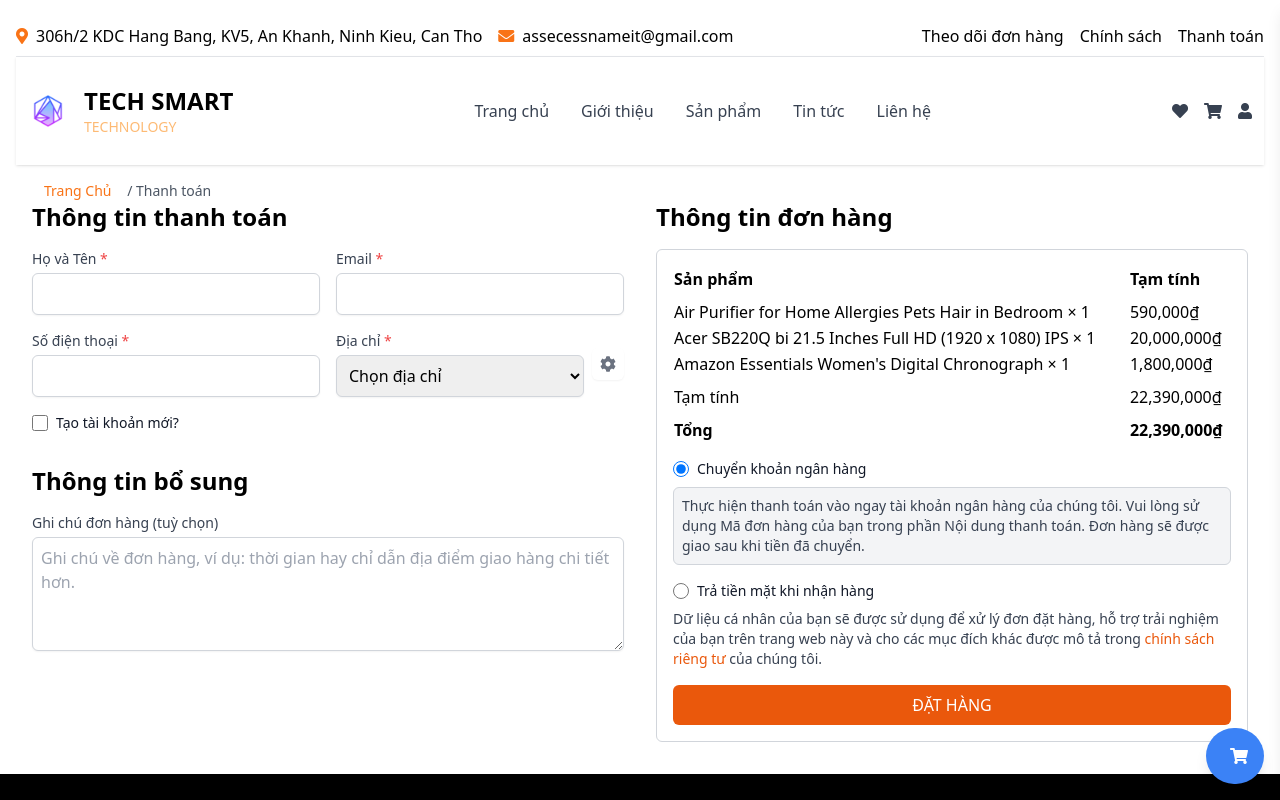
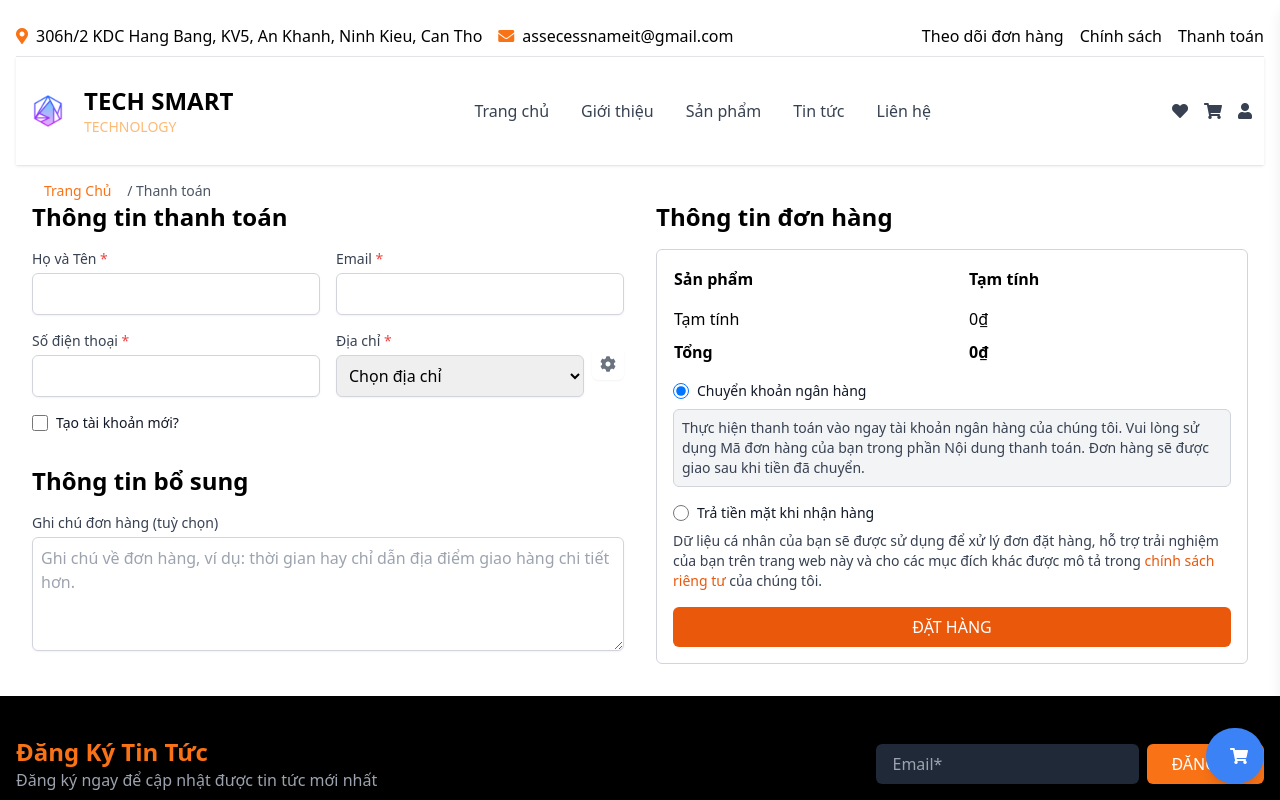
Before and after one commit to sithanh1602/JAVA6_ASM, a React (Create React App) app in the folder DATN-TOPDEV-2024/FE/java6-creact_abc/: page /orders in a window 1280 px wide. Shown: the top 800 px of the page. Built offline with nearby package versions, Linux system fonts and the light colour scheme.

Commit message:
commit cart

```diff
--- a/DATN-TOPDEV-2024/FE/java6-creact_abc/src/components/Oder/OderInfor.jsx
+++ b/DATN-TOPDEV-2024/FE/java6-creact_abc/src/components/Oder/OderInfor.jsx
@@ -1,6 +1,12 @@
 import React from 'react';
+import { useLocation } from 'react-router-dom';
 
-const OrderInfo = () => (
+const OrderInfo = () => {
+    const location = useLocation();
+    const { cartItems } = location.state || { cartItems: [] };
+    console.log(cartItems); // Debugging: to check the structure of cartItems
+
+    return (
         <div>
             <h2 className="text-2xl font-bold mb-4">Thông tin đơn hàng</h2>
             <div className="border border-gray-300 rounded-md p-4">
@@ -12,27 +18,25 @@
                     </tr>
                     </thead>
                     <tbody>
-                <tr>
-                    <td>Air Purifier for Home Allergies Pets Hair in Bedroom × 1</td>
-                    <td>590,000₫</td>
+                    {cartItems.map((item, index) => (
+                        <tr key={index}>
+                            <td>{item.productName} × {item.quantity}</td>
+                            <td>{item.productPrice * item.quantity}₫</td> {/* Corrected reference to productPrice */}
                         </tr>
-                <tr>
-                    <td>Acer SB220Q bi 21.5 Inches Full HD (1920 x 1080) IPS × 1</td>
-                    <td>20,000,000₫</td>
-                </tr>
-                <tr>
-                    <td>Amazon Essentials Women's Digital Chronograph × 1</td>
-                    <td>1,800,000₫</td>
-                </tr>
+                    ))}
                     </tbody>
                     <tfoot>
                     <tr>
                         <td className="pt-2">Tạm tính</td>
-                    <td className="pt-2">22,390,000₫</td>
+                        <td className="pt-2">
+                            {cartItems.reduce((total, item) => total + (item.productPrice * item.quantity), 0)}₫
+                        </td>
                     </tr>
                     <tr>
                         <td className="pt-2 font-bold">Tổng</td>
-                    <td className="pt-2 font-bold">22,390,000₫</td>
+                        <td className="pt-2 font-bold">
+                            {cartItems.reduce((total, item) => total + (item.productPrice * item.quantity), 0)}₫
+                        </td>
                     </tr>
                     </tfoot>
                 </table>
@@ -56,5 +60,6 @@
             </div>
         </div>
     );
+};
 
 export default OrderInfo;
--- a/DATN-TOPDEV-2024/FE/java6-creact_abc/src/components/cart/CartItem.jsx
+++ b/DATN-TOPDEV-2024/FE/java6-creact_abc/src/components/cart/CartItem.jsx
@@ -3,7 +3,7 @@
 import Swal from 'sweetalert2';
 import 'aos/dist/aos.css'; // Import AOS styles
 
-const CartItem = ({ item, onUpdateQuantity,onDelete,userId }) => {
+const CartItem = ({ item, onUpdateQuantity,onDelete}) => {
     const [quantity, setQuantity] = useState(item.quantity);
 
     // Xử lý khi số lượng thay đổi
--- a/DATN-TOPDEV-2024/FE/java6-creact_abc/src/pages/Cart.jsx
+++ b/DATN-TOPDEV-2024/FE/java6-creact_abc/src/pages/Cart.jsx
@@ -1,57 +1,51 @@
 import React, { useEffect, useState } from 'react';
-import {getAllCartItemsForUser, removeProductFromCart} from '../services/CartService'; // Đảm bảo đường dẫn đúng
+import { getAllCartItemsForUser, removeProductFromCart } from '../services/CartService';
 import Breadcrumb from '../components/cart/Breadcrumb';
 import CartItem from '../components/cart/CartItem';
 import CouponForm from '../components/cart/CouponForm';
 import CartSummary from '../components/cart/CartSummary';
 import Swal from 'sweetalert2';
-import { ToastContainer, toast } from 'react-toastify'; // Import Toastify
-import 'react-toastify/dist/ReactToastify.css'; // Import Toastify CSS
-import { Link } from 'react-router-dom';
-import 'aos/dist/aos.css'; // Import AOS styles
-
+import { ToastContainer, toast } from 'react-toastify';
+import 'react-toastify/dist/ReactToastify.css';
+import { Link, useNavigate } from 'react-router-dom';
+import 'aos/dist/aos.css';
 
 const CartPage = () => {
-    const [cartItems, setCartItems] = useState([]);  // State lưu trữ dữ liệu giỏ hàng
-    const [loading, setLoading] = useState(true);     // State lưu trữ trạng thái loading
-    const [error, setError] = useState(null);         // State lưu trữ lỗi nếu có
-    const [userId, setUserId] = useState(null);       // State lưu trữ userId
+    const [cartItems, setCartItems] = useState([]);
+    const [loading, setLoading] = useState(true);
+    const [error, setError] = useState(null);
+    const [userId, setUserId] = useState(null);
+
+    const navigate = useNavigate(); // Hook for navigation
 
     useEffect(() => {
-        // Lấy userId từ localStorage
         const storedUserId = JSON.parse(localStorage.getItem('UserId'));
-
-        // Nếu không có userId trong localStorage, bạn có thể xử lý theo ý muốn
         if (!storedUserId) {
             setError('Không tìm thấy userId trong localStorage.');
             setLoading(false);
             return;
         }
-
-        setUserId(storedUserId); // Lưu userId vào state
+        setUserId(storedUserId);
 
         const fetchCartItems = async () => {
             try {
-                const items = await getAllCartItemsForUser(storedUserId); // Gọi API để lấy giỏ hàng
+                const items = await getAllCartItemsForUser(storedUserId);
                 if (items.length === 0) {
                     toast.error('Giỏ hàng của bạn hiện tại trống.');
                 } else {
-                    setCartItems(items);  // Lưu trữ dữ liệu vào state
+                    setCartItems(items);
                 }
             } catch (err) {
                 toast.error('Không thể tải giỏ hàng.');
             } finally {
-                setLoading(false); // Đặt trạng thái loading là false sau khi có dữ liệu hoặc lỗi
+                setLoading(false);
             }
         };
 
         fetchCartItems();
-        // Tự động reload giỏ hàng mỗi 5 giây
         const interval = setInterval(fetchCartItems, 2000);
-
-        // Cleanup interval khi component unmount
         return () => clearInterval(interval);
-    }, []); // Chỉ chạy 1 lần khi component render lần đầu tiên
+    }, []);
 
     const handleDeleteItemFromCart = async (productId) => {
         try {
@@ -63,17 +57,13 @@
                 text: 'Sản phẩm đã được xóa khỏi giỏ hàng.',
                 confirmButtonText: 'OK !'
             });
-            // Close the modal automatically after 1.5 seconds
             setTimeout(() => {
-                Swal.close(); // Close the SweetAlert popup
+                Swal.close();
             }, 1000);
         } catch (error) {
             console.error('Lỗi khi xóa sản phẩm:', error);
         }
     };
-
-
-
 
     const handleIncreaseQuantity = (productId) => {
         setCartItems(prevItems =>
@@ -95,7 +85,6 @@
         );
     };
 
-
     const handleDecreaseQuantity = (productId) => {
         setCartItems(prevItems =>
             prevItems.map(item => {
@@ -107,7 +96,9 @@
         );
     };
 
-
+    const handleProceedToCheckout = () => {
+        navigate('/orders', { state: { cartItems } });
+    };
 
     return (
         <div className="flex justify-center" data-aos="fade-up">
@@ -121,13 +112,12 @@
                         <div className="font-bold">TẠM TÍNH</div>
                         <div className="font-bold">HÀNH ĐỘNG</div>
                     </div>
-
                     {loading ? (
-                        <div>Đang tải...</div>  // Hiển thị trạng thái loading
+                        <div>Đang tải...</div>
                     ) : error ? (
                         <ToastContainer
-                            position="top-center" // Position the toast
-                            autoClose={5000}      // Auto-close after 5 seconds
+                            position="top-center"
+                            autoClose={5000}
                             hideProgressBar={false}
                             newestOnTop={false}
                             closeOnClick
@@ -136,13 +126,12 @@
                             draggable
                             pauseOnHover
                         />
-
                     ) : (
                         cartItems.length > 0 ? (
                             cartItems.map(item => (
                                 <CartItem key={item.id} userId={userId} item={item}
                                           onDelete={handleDeleteItemFromCart}
-                                /> // Hiển thị các mục giỏ hàng
+                                />
                             ))
                         ) : (
                             <div className="flex justify-center items-center h-48 bg-gray-100 rounded-lg shadow-lg">
@@ -150,15 +139,11 @@
                             </div>
                         )
                     )}
-
-                    <CouponForm/>
+                    <CouponForm />
                 </div>
-                <CartSummary/>
+                <CartSummary />
                 <div className="flex justify-end mt-4">
-                    <Link to="/orders">
-                        <button className="bg-orange-500 text-white px-6 py-2">TIẾN HÀNH THANH TOÁN</button>
-                    </Link>
-
+                    <button onClick={handleProceedToCheckout} className="bg-orange-500 text-white px-6 py-2">TIẾN HÀNH THANH TOÁN</button>
                 </div>
             </div>
         </div>
```
Lines whose indentation alone changed are shown as unchanged.
